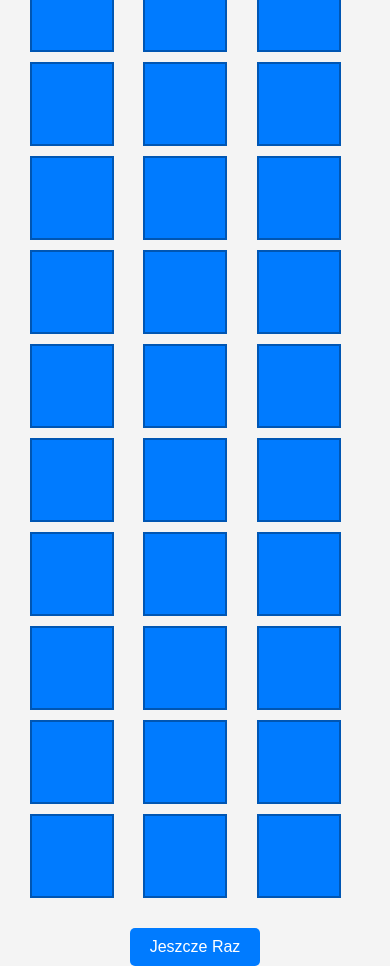
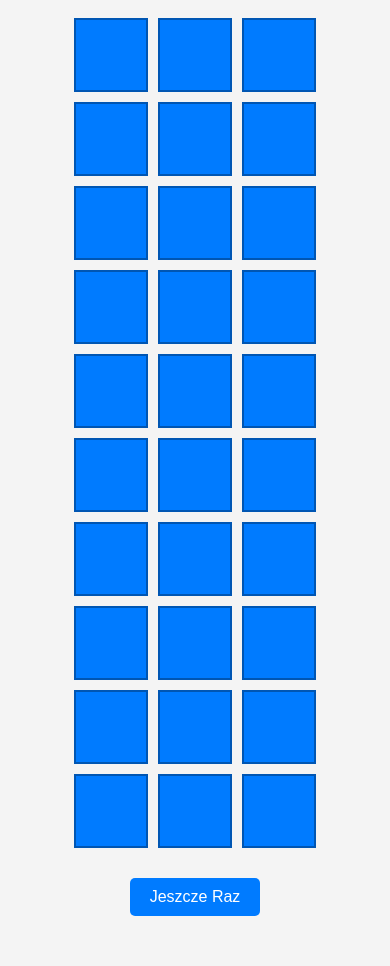
Before and after one commit to BKDDO/For-Dear-Dominika, a plain HTML site: page index.html in a window 390 px wide. After the commit the page ends 916 px from the top, so only its background shows below. Drawn offline with Linux system fonts and the light colour scheme.

Commit message:
Update styles.css

```diff
--- a/styles.css
+++ b/styles.css
@@ -12,24 +12,23 @@ body {
 
 .game-board {
     display: grid;
-    grid-template-columns: repeat(5, 1fr); /* Domyślnie 5 kolumn */
+    grid-template-columns: repeat(5, 120px); /* 5 kolumn na komputerze */
     grid-gap: 20px; /* Odstępy między kafelkami */
     justify-content: center; /* Wyśrodkowanie planszy poziomo */
     align-items: center; /* Wyśrodkowanie planszy pionowo */
-    width: 90%; /* Plansza zajmuje 90% szerokości ekranu */
-    max-width: 480px; /* Maksymalna szerokość planszy */
+    width: auto; /* Plansza dopasowuje się do rozmiaru elementów */
+    max-width: 100%; /* Plansza zajmuje maksymalnie całą szerokość */
     padding: 10px; /* Odstępy wokół planszy */
     box-sizing: border-box; /* Uwzględnia padding w szerokości */
 }
 
 .tile {
-    width: 100%; /* Kafelki zajmują przestrzeń w kolumnach */
-    max-width: 80px; /* Ograniczenie maksymalnego rozmiaru kafelków */
-    aspect-ratio: 1; /* Kafelki zawsze są kwadratowe */
+    width: 120px; /* Domyślna szerokość kafelka */
+    height: 120px; /* Domyślna wysokość kafelka */
     display: flex;
     align-items: center;
     justify-content: center;
-    font-size: calc(1.5vw + 5px); /* Dynamiczne dopasowanie tekstu */
+    font-size: 14px; /* Rozmiar tekstu w kafelku */
     background-color: #007bff; /* Kolor tła kafelka */
     color: transparent; /* Domyślnie tekst jest ukryty */
     border: 2px solid #0056b3; /* Obramowanie kafelka */
@@ -74,6 +73,11 @@ body {
     .game-board {
         grid-template-columns: repeat(4, 1fr); /* 4 kolumny */
     }
+    .tile {
+        width: 90px; /* Mniejsze kafelki */
+        height: 90px;
+        font-size: 12px; /* Mniejszy tekst */
+    }
 }
 
 @media (max-width: 480px) { /* Telefony */
@@ -82,7 +86,9 @@ body {
         gap: 10px; /* Mniejsze odstępy */
     }
     .tile {
-        font-size: 12px; /* Mniejszy tekst */
+        width: 70px; /* Jeszcze mniejsze kafelki */
+        height: 70px;
+        font-size: 10px; /* Jeszcze mniejszy tekst */
     }
 }
 
@@ -92,7 +98,8 @@ body {
         gap: 5px; /* Bardzo małe odstępy */
     }
     .tile {
-        max-width: 60px; /* Mniejsze kafelki */
-        font-size: 10px; /* Jeszcze mniejszy tekst */
+        width: 60px; /* Najmniejsze kafelki */
+        height: 60px;
+        font-size: 8px; /* Jeszcze mniejszy tekst */
     }
 }
```
